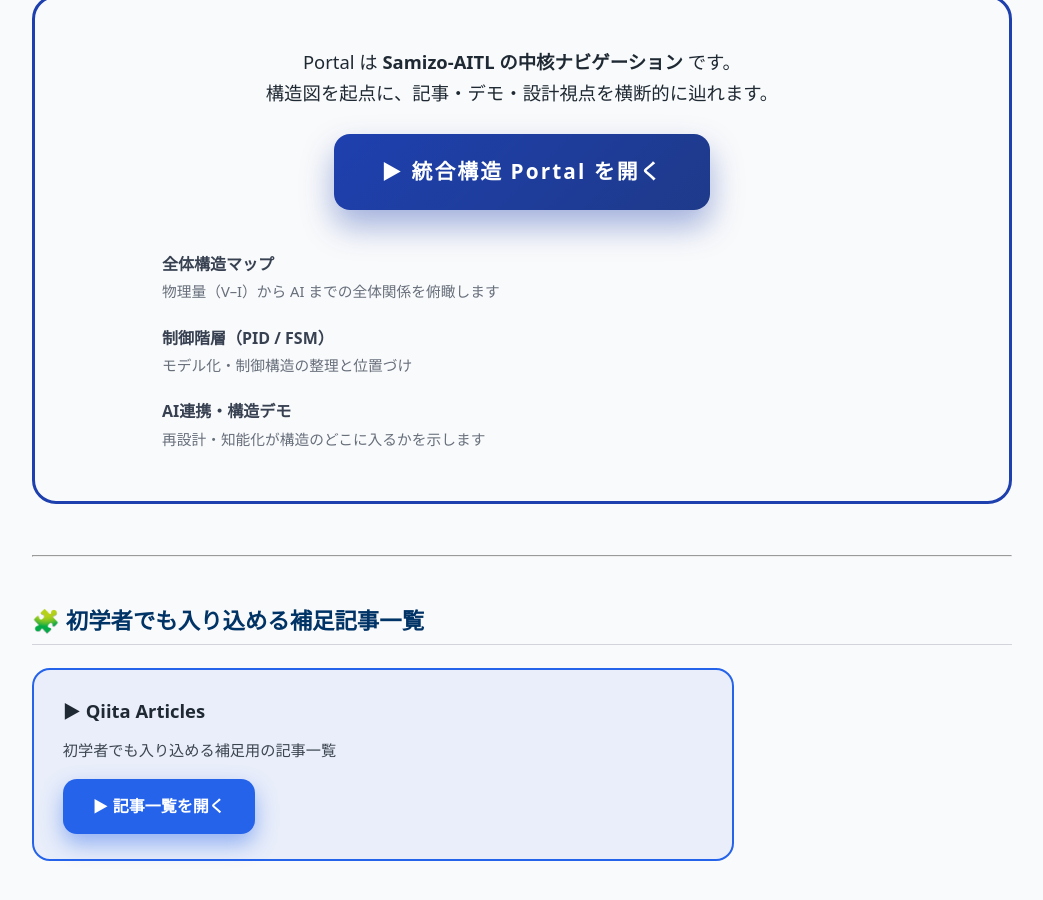
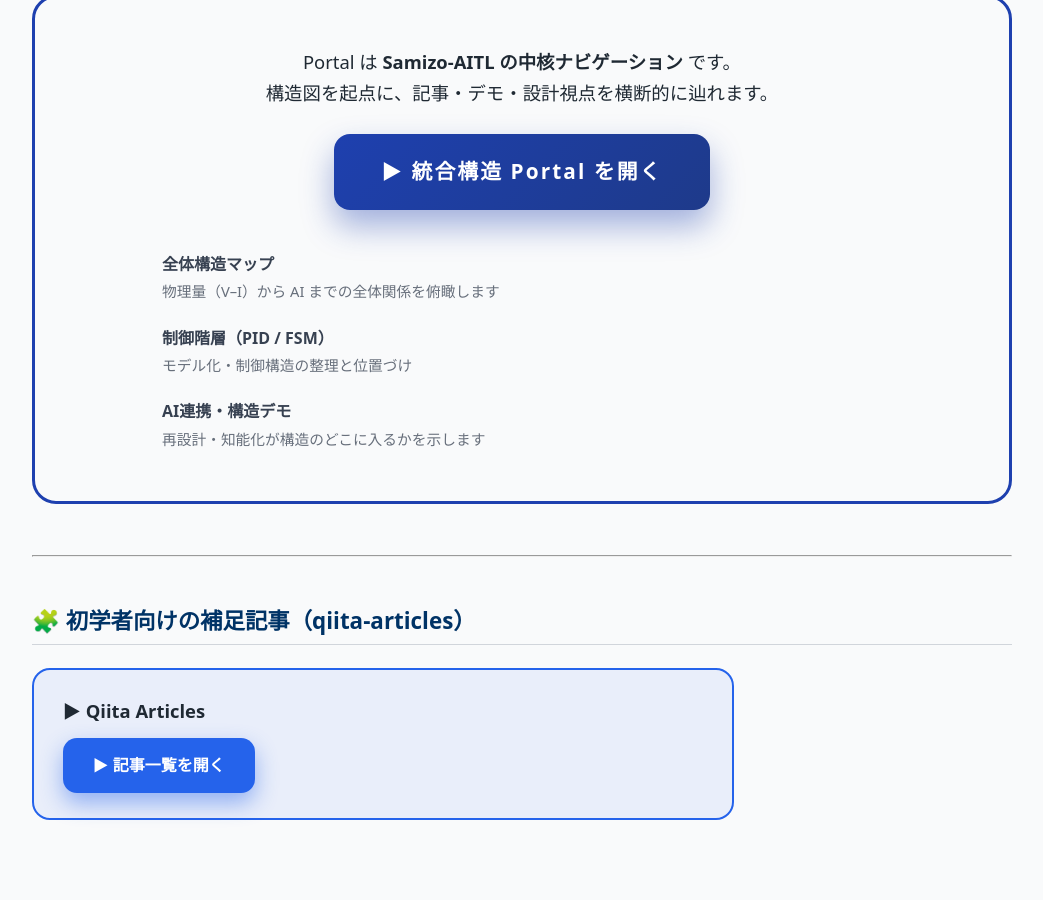
Before and after one commit to Samizo-AITL/Samizo-AITL.github.io, a Jekyll site: the page built from index.md, in a window 1280 px wide and 900 px high, scrolled down 1756 px. Shown: the whole window, without its empty margins (118-1161 px from the left). Built offline with Jekyll 4.4.1, drawn with Linux system fonts in a browser that asks for light colours; after the commit the page ends 2615 px from its top, so only the background shows below that.

Commit message:
Update index.md

```diff
--- a/index.md
+++ b/index.md
@@ -159,7 +159,7 @@
 
 ---
 
-## 🧩 初学者でも入り込める補足記事一覧
+## 🧩 初学者向けの補足記事（qiita-articles）
 
 <div style="
   margin: 1.4em 0;
@@ -172,10 +172,6 @@
 
 <div style="font-size:1.15em; font-weight:900; margin-bottom:0.6em;">
 ▶ Qiita Articles
-</div>
-
-<div style="font-size:0.95em; opacity:0.85; margin-bottom:1.0em;">
-初学者でも入り込める補足用の記事一覧
 </div>
 
 <a href="https://samizo-aitl.github.io/qiita-articles/"
```
